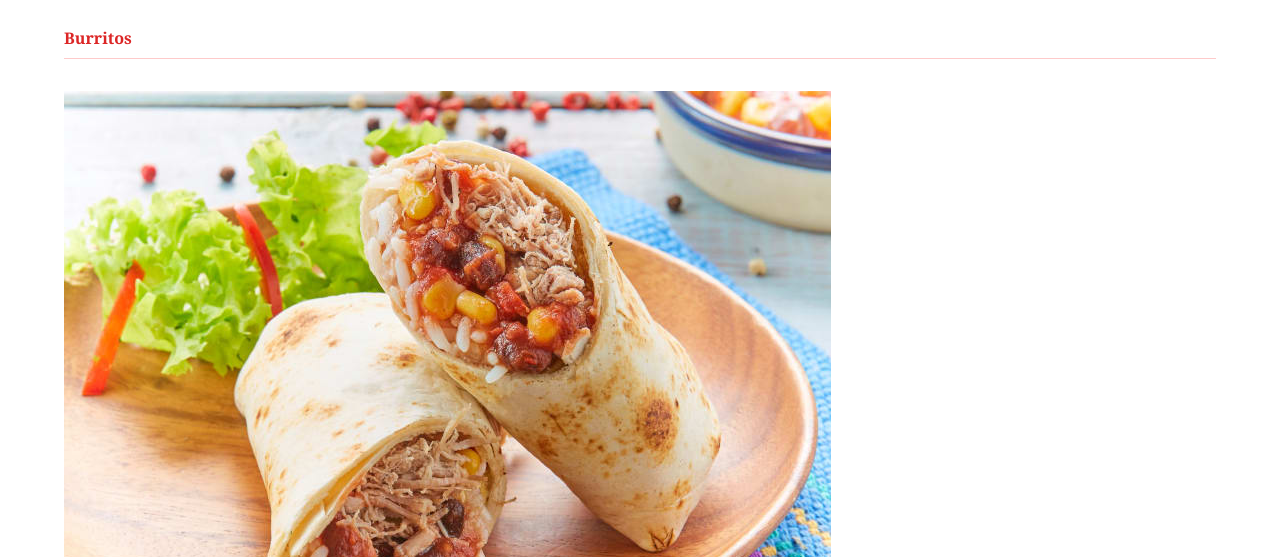
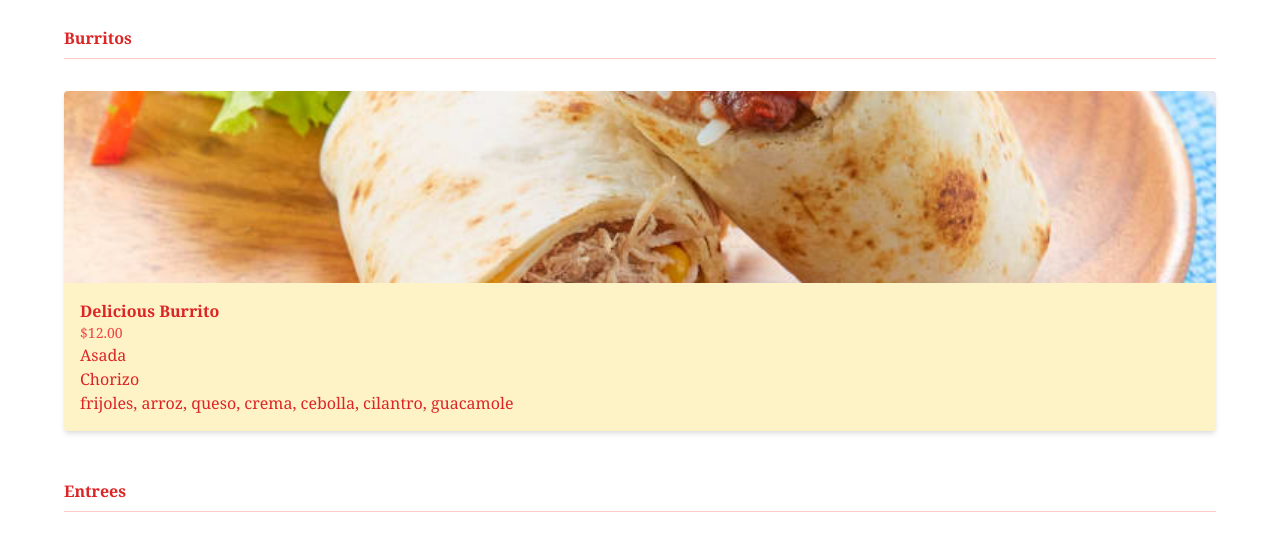
Before and after one commit to GaboGomezT/parrilla-kitchen-landing, a plain HTML site: page index.html in a window 1280 px wide. Shown: the part 243-800 px from the top of the page. Drawn offline with nearby package versions, Linux system fonts and the light colour scheme.

Commit message:
created basic card design

```diff
--- a/index.html
+++ b/index.html
@@ -43,11 +43,11 @@
         <h4 class="font-bold mt-12 pb-2 border-b border-red-200">Burritos</h4>
         <div class="mt-8">
           <!-- cards go here -->
-          <div>
-            <img src="img/burrito.jpeg" alt="burrito">
-            <div>
-              <span>Delicious Burrito</span>
-              <span>$12.00</span>
+          <div class="bg-yellow-100 rounded overflow-hidden shadow-md">
+            <img src="img/burrito.jpeg" alt="burrito" class="w-full h-32 sm:h-48 object-cover">
+            <div class="m-4">
+              <span class="font-bold">Delicious Burrito</span>
+              <span class="block text-red-500 text-sm">$12.00</span>
               <ul>
                 <li>Asada</li>
                 <li>Chorizo</li>
```
